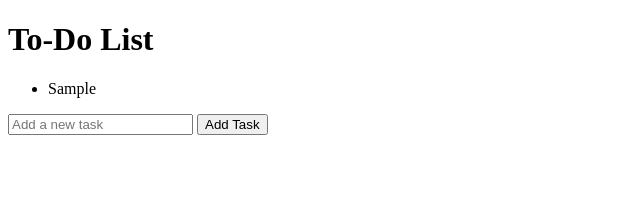
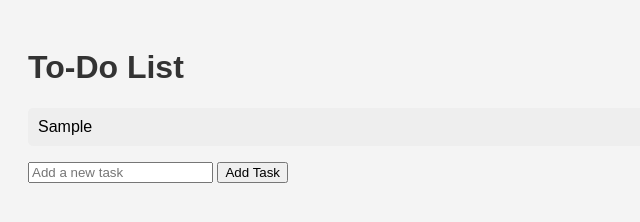
Before and after one commit to maryqu3en/To-do-list-DOUBLECLICK, a plain HTML site: page index.html in a window 1280 px wide. Both pictures are taken after typing "Sample" into the empty fields and a click on the button "Add Task". Shown: the whole page, without its empty margins (0-640 px from the left). Drawn offline with Linux system fonts and the light colour scheme.

Commit message:
added styles to app

```diff
--- a/index.html
+++ b/index.html
@@ -3,6 +3,7 @@
 <head>
     <meta charset="UTF-8">
     <meta name="viewport" content="width=device-width, initial-scale=1.0">
+    <link rel="stylesheet" href="styles.css">
     <title>Double Click to-do</title>
 </head>
 <body>
--- /dev/null
+++ b/styles.css
@@ -0,0 +1,18 @@
+body {
+    font-family: Arial, sans-serif;
+    background-color: #f4f4f4;
+    padding: 20px;
+}
+h1 {
+    color: #333;
+}
+ul {
+    list-style-type: none;
+    padding: 0;
+}
+li {
+    background-color: #eee;
+    margin: 5px 0;
+    padding: 10px;
+    border-radius: 5px;
+}
```
